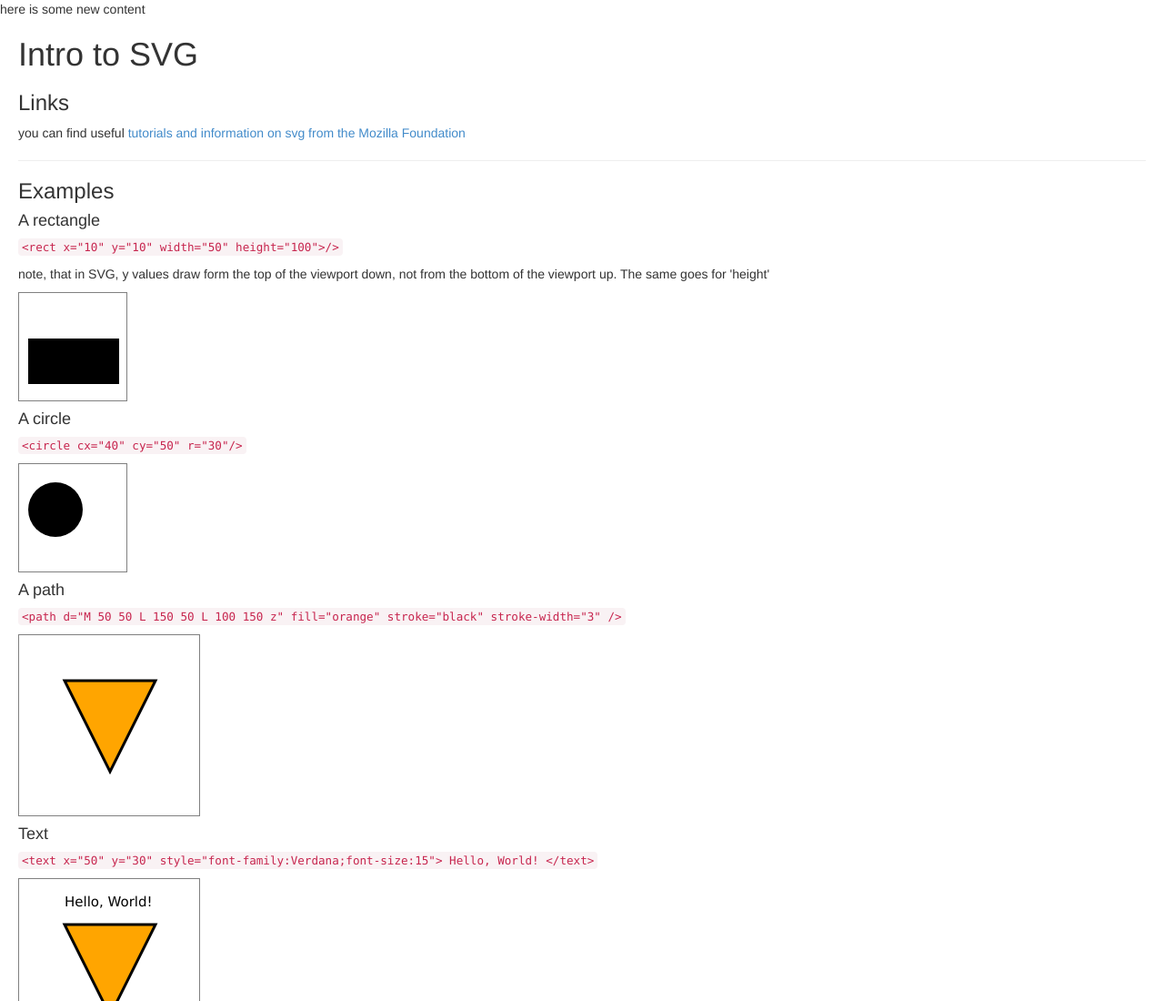
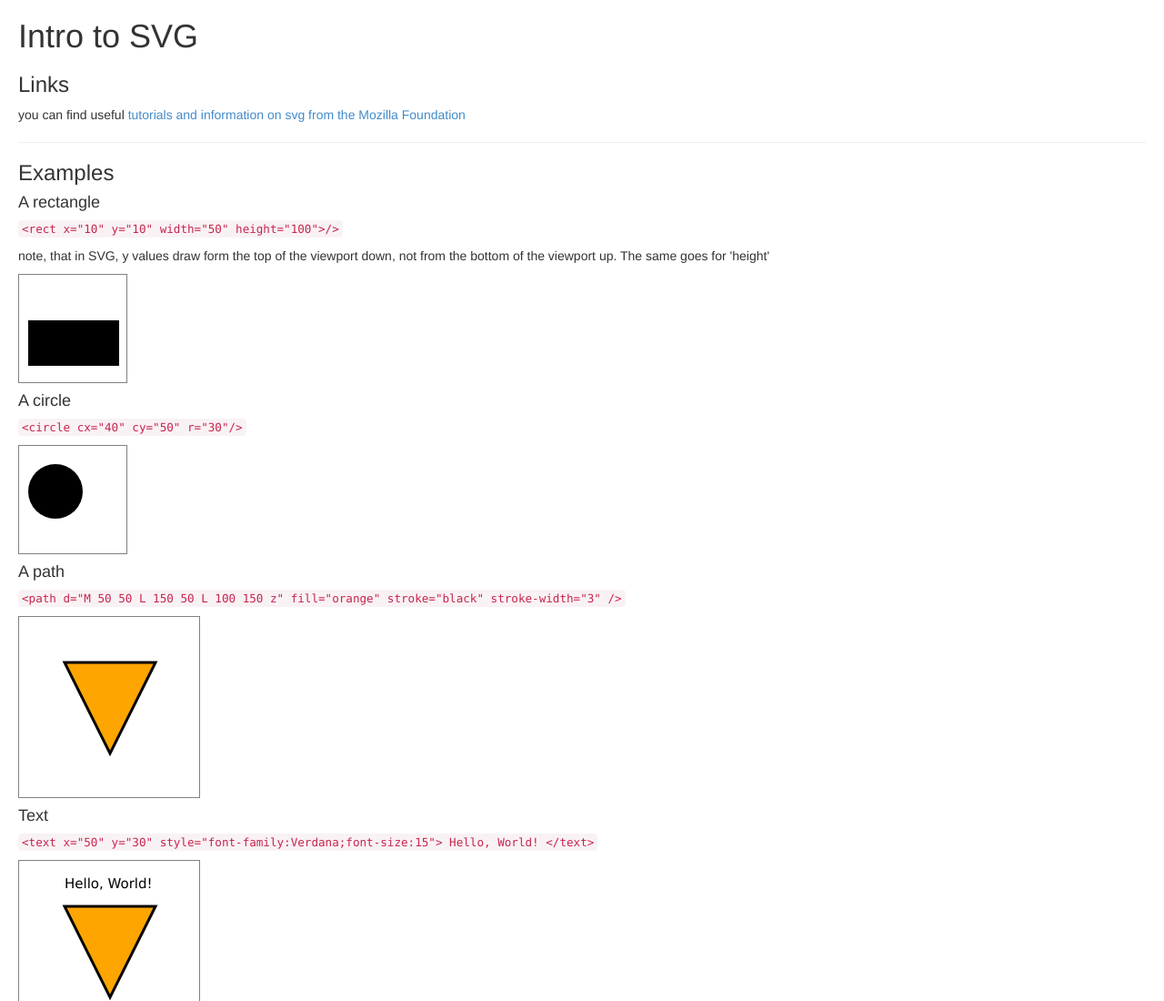
Before and after one commit to acuevas-15/techcon-presentation, a plain HTML site: page index.html in a window 1280 px wide. Shown: the top 1100 px of the page at 91% size. Drawn offline with Linux system fonts and the light colour scheme.

Commit message:
removed content used to illustrate how to push to git

```diff
--- a/index.html
+++ b/index.html
@@ -3,7 +3,6 @@
     <link rel="stylesheet" type="text/css" href="bootstrap.css"></link>
   </head>
   <body>
-  <p>here is some new content</p>
   <div style="margin-left:20px;margin-right:20px">
     <h1>Intro to SVG</h1>
     <h3>Links</h3>
```
